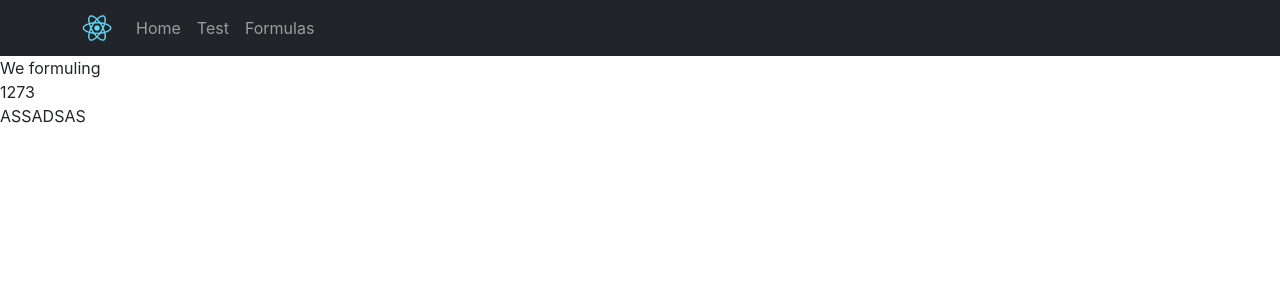
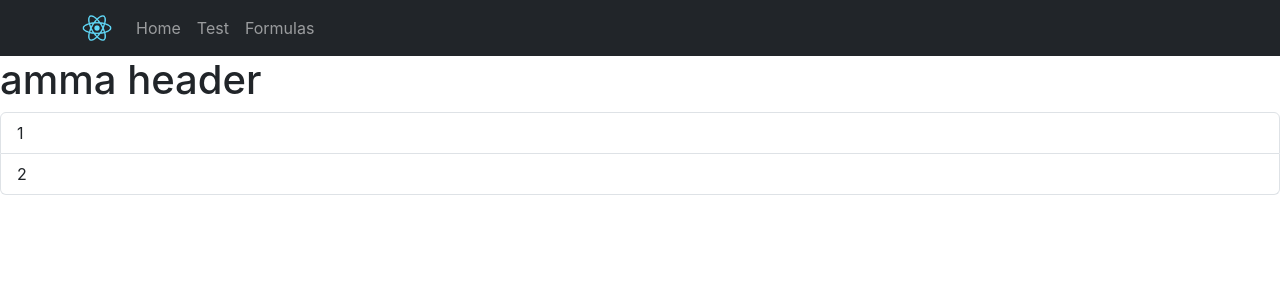
Before and after one commit to Frogpop/Cooking_Platform, a React (Create React App) app: page /formulas in a window 1280 px wide. Shown: the top 300 px of the page. Built offline with nearby package versions, Linux system fonts and the light colour scheme.

Commit message:
dynamic list with link buttons

```diff
--- /dev/null
+++ b/src/Components/GroupList.js
@@ -0,0 +1,20 @@
+
+
+function GroupList(){
+    let items=["1","2"];
+    let header="amma header";
+
+
+    return (
+        <>
+            <h1>{header}</h1>
+            {items.length===0 && <p>Sorry braza, we got notting</p>
+            }
+        <ul className="list-group">
+        {items.map(item=> <a href={"alchemybook"} className={"list-group-item list-group-item-action"} key={item}>{item}</a>)}
+        </ul>
+        </>
+    );
+}
+
+export default GroupList;
--- a/src/Pages/Formulas.js
+++ b/src/Pages/Formulas.js
@@ -1,15 +1,16 @@
 import React,{Component} from "react";
 import SingleFormula from "../Components/SingleFormula";
+import GroupList from "../Components/GroupList.js";
 export default class Formulas extends Component{
 
 
 
     render() {
         const rec = <SingleFormula headline="1273" instrdescr="ASSADSAS"/>;
+        const gr=GroupList();
         return(
             <div>
-                We formuling
-                {rec}
+                {gr}
             </div>
         );
     }
```
